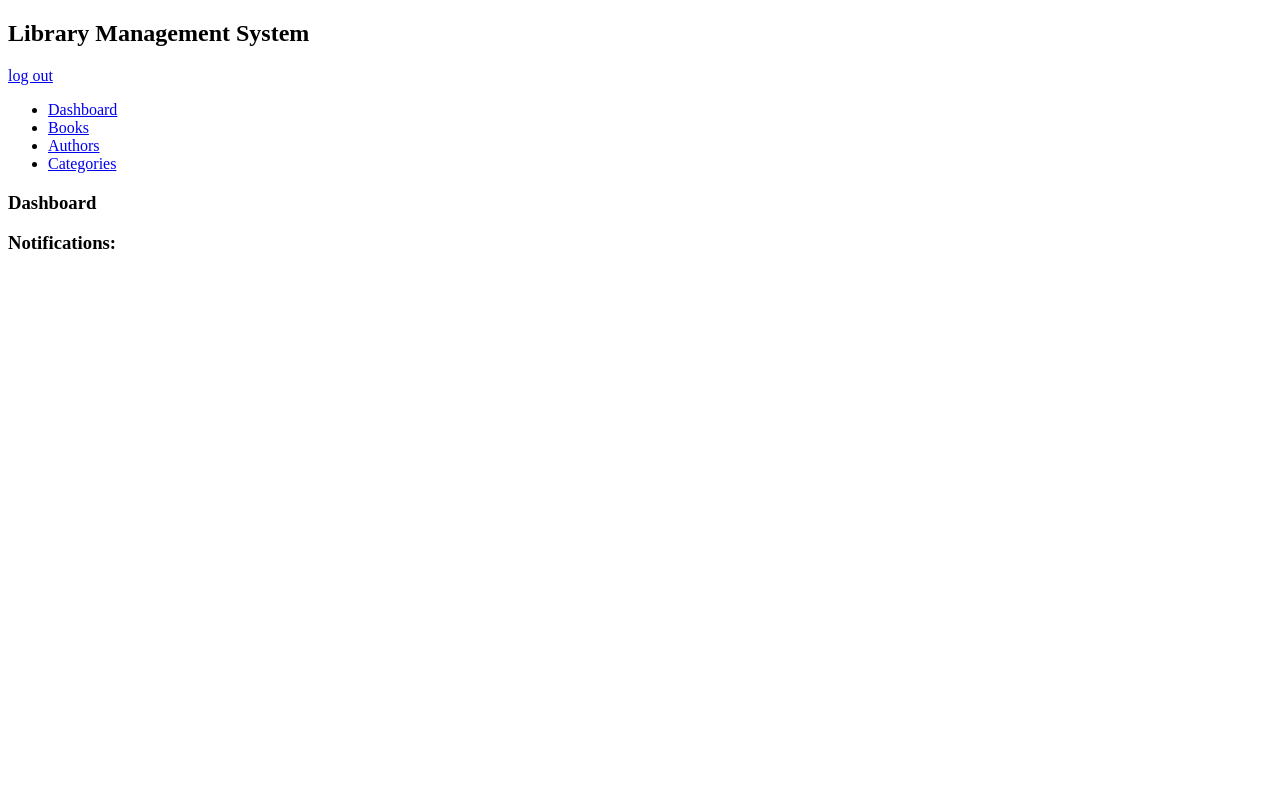
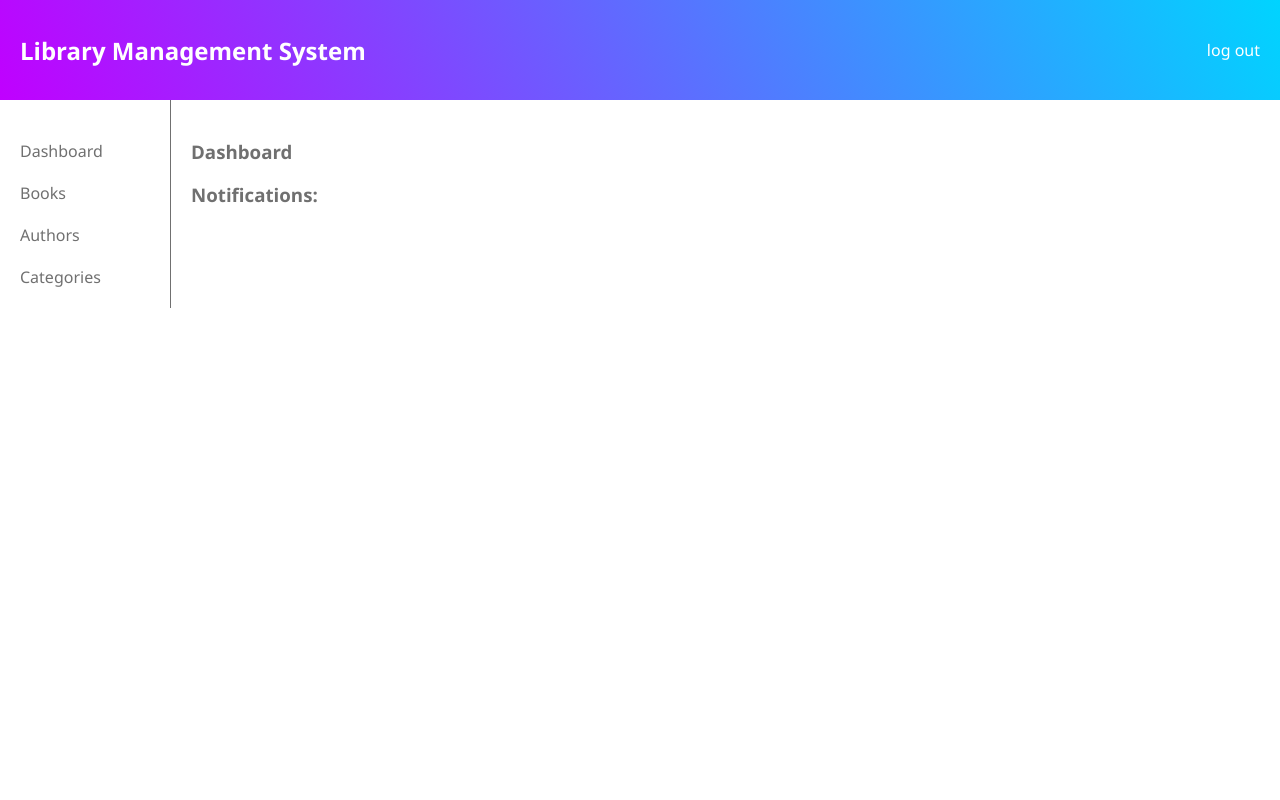
Before and after one commit to malinuuus/library-management-system, a PHP site: page / in a window 1280 px wide. Run offline with PHP 8.4, Linux system fonts and the light colour scheme; the visitor is signed in with stand-in values (Sample User, id 1); data that the repository does not hold is empty.

Commit message:
Add basic styling for header and sidebar

```diff
--- a/index.php
+++ b/index.php
@@ -12,6 +12,8 @@ if (!isset($_SESSION["user_id"])) {
     <meta name="viewport"
           content="width=device-width, user-scalable=no, initial-scale=1.0, maximum-scale=1.0, minimum-scale=1.0">
     <meta http-equiv="X-UA-Compatible" content="ie=edge">
+    <link rel="stylesheet" href="style/style.css">
+    <link rel="stylesheet" href="style/index.css">
     <title>
         <?php
         echo isset($_GET["page"]) ? ucfirst($_GET["page"]) : "Dashboard";
@@ -36,6 +38,7 @@ if (!isset($_SESSION["user_id"])) {
             <a href="scripts/logout.php">log out</a>
         </div>
     </nav>
+    <div class="wrapper">
         <div class="side-bar">
             <ul>
                 <li><a href="index.php?page=dashboard">Dashboard</a></li>
@@ -69,5 +72,6 @@ if (!isset($_SESSION["user_id"])) {
             }
             ?>
         </div>
+    </div>
 </body>
 </html>
--- /dev/null
+++ b/style/index.css
@@ -0,0 +1,49 @@
+:root {
+    --padding: 20px;
+}
+
+.main-nav {
+    display: flex;
+    justify-content: space-between;
+    align-items: center;
+    height: 100px;
+    padding: 0 var(--padding);
+    background: var(--bg-gradient);
+    color: #fff;
+    top: 0;
+    position: sticky;
+    z-index: 1;
+}
+
+.main-nav a {
+    color: white;
+}
+
+.wrapper {
+    display: flex;
+}
+
+.side-bar {
+    min-width: 150px;
+    padding: var(--padding) 0 0 var(--padding);
+    border-right: 1px solid var(--text-color);
+    top: 10%;
+    position: sticky;
+}
+
+.side-bar ul {
+    list-style: none;
+    padding: 0;
+}
+
+.side-bar ul li {
+    margin: 20px 0;
+}
+
+.side-bar a {
+    color: var(--text-color);
+}
+
+.content {
+    padding: var(--padding) 0 0 var(--padding);
+}
```
Lines whose indentation alone changed are shown as unchanged.
